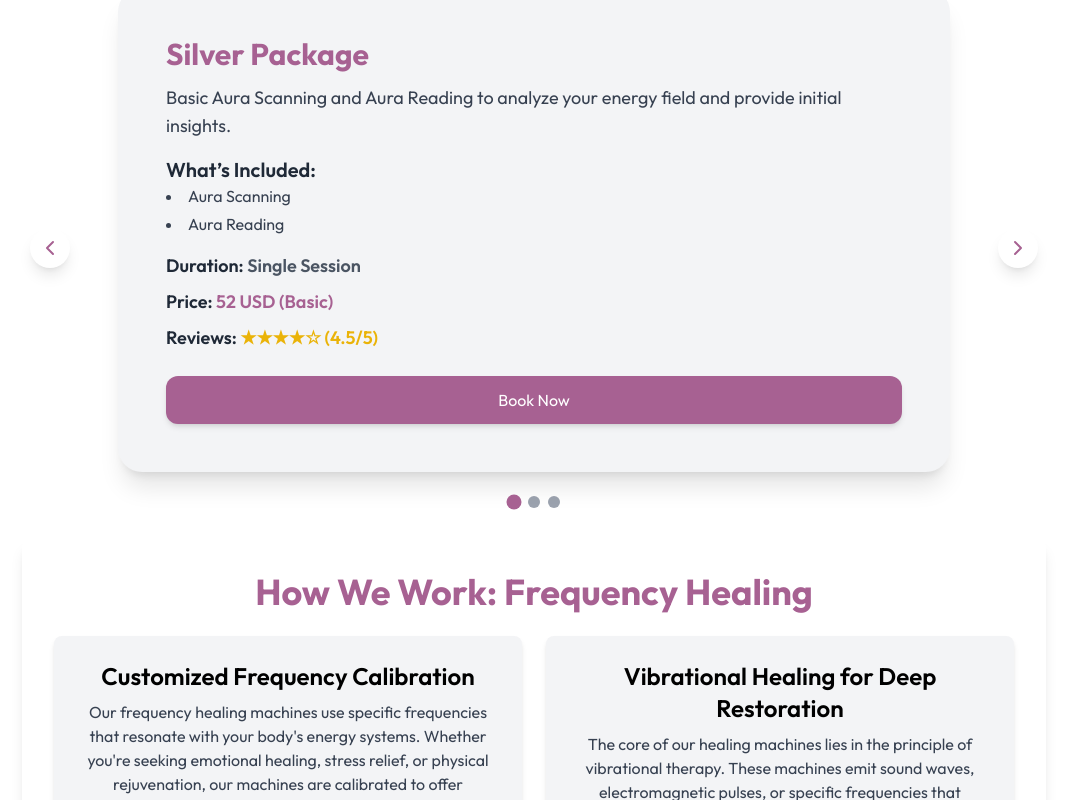
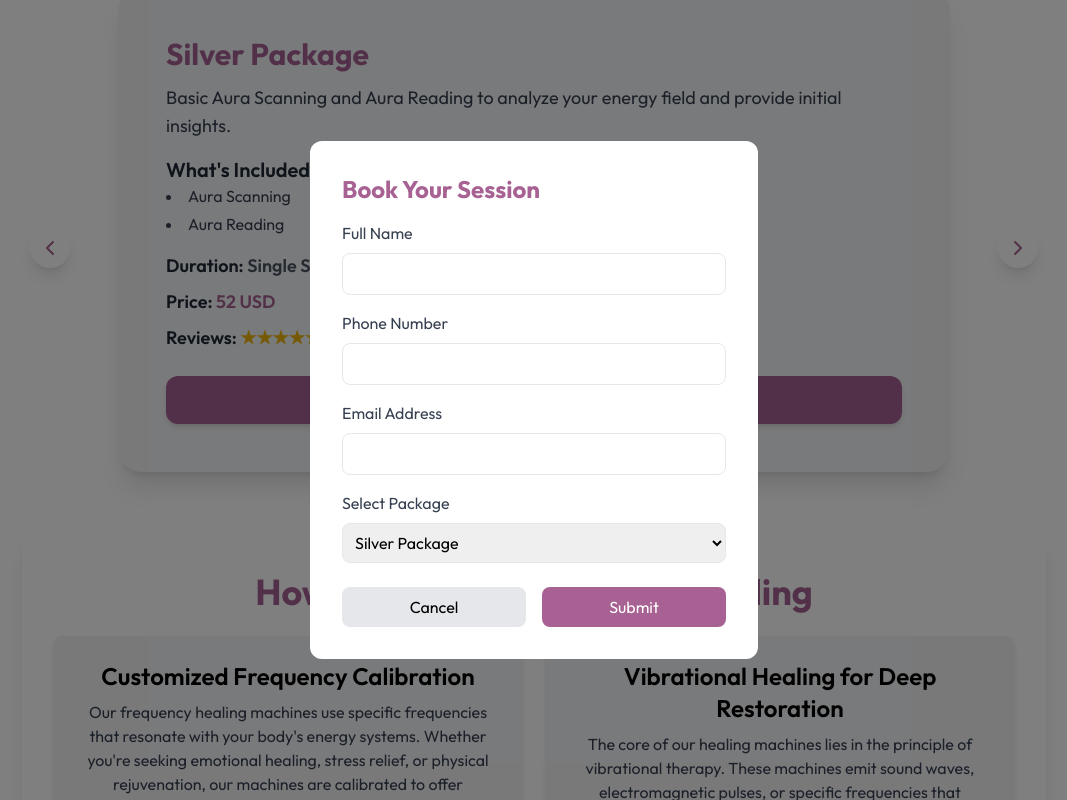
Before and after one commit to omkar2711/AuraWellness, a React (Vite) app: page / in a window 1280 px wide. Both pictures are taken after a click on the button "Book Now". Shown: the part 987-1787 px from the top of the page, without its empty margins (106-1173 px from the left). Built offline with nearby package versions, Linux system fonts and the light colour scheme; no server answers.

Commit message:
add book appointment frontend

```diff
--- a/src/assets/assets.js
+++ b/src/assets/assets.js
@@ -4,7 +4,7 @@ import group_profiles from './group_profiles.png'
 import profile_pic from './profile_pic.png'
 import contact_image from './contact_image.png'
 import about_image from './about_image.png'
-import Aura from '../assets/header/Aura.png'
+import Aura from './header/Aura.png'
 import dropdown_icon from './dropdown_icon.svg'
 import menu_icon from './menu_icon.svg'
 import cross_icon from './cross_icon.png'
--- a/src/components/howWeWork.jsx
+++ b/src/components/howWeWork.jsx
@@ -34,9 +34,9 @@ const Aurawellness = () => {
         ))}
       </div>
 
-      <div className="mt-8 flex justify-center">
+      {/* <div className="mt-8 flex justify-center">
         <img src='https://le-cdn.hibuwebsites.com/d81d78ffdac741a0a071450d7406ca1d/dms3rep/multi/opt/PrecisionCare-PNG-640w.png' alt="Frequency Healing Machine" className="rounded-lg shadow-lg w-full h-auto md:w-2/3" />
-      </div>
+      </div> */}
     </div>
   );
 };
--- a/src/components/products.jsx
+++ b/src/components/products.jsx
@@ -1,7 +1,12 @@
 import React, { useState } from 'react';
 import { ShoppingCart, ChevronLeft, ChevronRight } from 'lucide-react';
 import { motion, AnimatePresence } from 'framer-motion';
+import { useNavigate } from 'react-router-dom';
+import axios from 'axios';
+import { toast } from 'react-toastify';
 
+
+const backendUrl = import.meta.env.VITE_BACKEND_URL
 const products = [
   {
     id: 1,
@@ -13,7 +18,7 @@ const products = [
     ],
     duration: 'Single Session',
     price: '52 USD',
-    priceCategory: 'Basic',
+    priceCategory: '',
     reviews: '★★★★☆ (4.5/5)',
   },
   {
@@ -28,7 +33,7 @@ const products = [
     ],
     duration: '1 Counselling (45-60 mins) + 1 Meditation (60-90 mins)',
     price: '199 USD',
-    priceCategory: 'Medium',
+    priceCategory: '',
     reviews: '★★★★★ (4.8/5)',
   },
   {
@@ -44,13 +49,26 @@ const products = [
     ],
     duration: '2 Counselling (45-60 mins each) + 1 Meditation (60-90 mins)',
     price: '299 USD',
-    priceCategory: 'High',
+    priceCategory: '',
     reviews: '★★★★★ (5/5)',
   },
 ];
 
 export default function ProductPage() {
   const [currentIndex, setCurrentIndex] = useState(0);
+  const [showBookingForm, setShowBookingForm] = useState(false);
+  const [validationErrors, setValidationErrors] = useState({
+    phoneNumber: '',
+    email: ''
+  });
+  const [bookingData, setBookingData] = useState({
+    fullName: '',
+    phoneNumber: '',
+    email: '',
+    package: 'Silver Package'
+  });
+  const navigate = useNavigate();
+  const token = localStorage.getItem('token'); // Or use your auth context
 
   const nextSlide = () => {
     setCurrentIndex((prevIndex) =>
@@ -62,6 +80,99 @@ export default function ProductPage() {
     setCurrentIndex((prevIndex) =>
       prevIndex === 0 ? products.length - 1 : prevIndex - 1
     );
+  };
+
+  const validatePhoneNumber = (phoneNumber) => {
+    const phoneRegex = /^\+?[1-9]\d{1,14}$/;
+    return phoneRegex.test(phoneNumber.replace(/[\s()-]/g, ''));
+  };
+
+  const validateEmail = (email) => {
+    const emailRegex = /^[^\s@]+@[^\s@]+\.[^\s@]+$/;
+    return emailRegex.test(email);
+  };
+
+  const handleInputChange = (field, value) => {
+    setBookingData({ ...bookingData, [field]: value });
+
+    if (field === 'phoneNumber') {
+      if (!validatePhoneNumber(value)) {
+        setValidationErrors(prev => ({
+          ...prev,
+          phoneNumber: 'Please enter a valid phone number'
+        }));
+      } else {
+        setValidationErrors(prev => ({
+          ...prev,
+          phoneNumber: ''
+        }));
+      }
+    }
+
+    if (field === 'email') {
+      if (!validateEmail(value)) {
+        setValidationErrors(prev => ({
+          ...prev,
+          email: 'Please enter a valid email address'
+        }));
+      } else {
+        setValidationErrors(prev => ({
+          ...prev,
+          email: ''
+        }));
+      }
+    }
+  };
+
+  const handleBookingSubmit = async (e) => {
+    e.preventDefault();
+
+    // Validate both fields before submission
+    const isPhoneValid = validatePhoneNumber(bookingData.phoneNumber);
+    const isEmailValid = validateEmail(bookingData.email);
+
+    if (!isPhoneValid || !isEmailValid) {
+      setValidationErrors({
+        phoneNumber: !isPhoneValid ? 'Please enter a valid phone number' : '',
+        email: !isEmailValid ? 'Please enter a valid email address' : ''
+      });
+      return;
+    }
+
+    if (!token) {
+      toast.warning('Please login to book a package');
+      return navigate('/login');
+    }
+
+    try {
+      const response = await axios.post(backendUrl + '/api/user/all-appointments', {
+        ...bookingData,
+        package: bookingData.package
+      }, {
+        headers: { token }
+      });
+
+      if (response.data.success) {
+        toast.success('Package booked successfully!');
+        // Reset form and close modal on success
+        setShowBookingForm(false);
+        setBookingData({
+          fullName: '',
+          phoneNumber: '',
+          email: '',
+          package: 'Silver Package'
+        });
+        setValidationErrors({
+          phoneNumber: '',
+          email: ''
+        });
+      } else {
+        toast.error(response.data.message || 'Booking failed');
+      }
+    } catch (error) {
+      console.error('Error booking appointment:', error);
+      toast.error(error.response?.data?.message || 'Failed to book package');
+    }
   };
 
   return (
@@ -80,7 +191,7 @@ export default function ProductPage() {
               {products[currentIndex].title}
             </h2>
             <p className="text-lg text-gray-700">{products[currentIndex].description}</p>
-            <h3 className="text-xl font-semibold text-gray-800 mt-4">What’s Included:</h3>
+            <h3 className="text-xl font-semibold text-gray-800 mt-4">What's Included:</h3>
             <ul className="list-disc list-inside space-y-1 text-gray-700">
               {products[currentIndex].details.map((detail, index) => (
                 <li key={index}>{detail}</li>
@@ -90,18 +201,97 @@ export default function ProductPage() {
               <span className="text-gray-600"> {products[currentIndex].duration}</span>
             </p>
             <p className="text-lg font-semibold text-gray-800 mt-2">Price:
-              <span className="text-[#A76192]"> {products[currentIndex].price} ({products[currentIndex].priceCategory})</span>
+              <span className="text-[#A76192]"> {products[currentIndex].price} </span>
             </p>
             <p className="text-lg font-semibold text-gray-800 mt-2">Reviews:
               <span className="text-yellow-500"> {products[currentIndex].reviews}</span>
             </p>
 
-            <button className="mt-6 w-full bg-[#A76192] text-white py-3 px-6 rounded-xl hover:bg-[#8A4A7A] transition shadow-md">
+            <button
+              className="mt-6 w-full bg-[#A76192] text-white py-3 px-6 rounded-xl hover:bg-[#8A4A7A] transition shadow-md"
+              onClick={() => setShowBookingForm(true)}
+            >
               Book Now
             </button>
           </motion.div>
         </AnimatePresence>
       </div>
+
+      {/* Booking Form Modal */}
+      {showBookingForm && (
+        <div className="fixed inset-0 bg-black bg-opacity-50 flex items-center justify-center z-50">
+          <div className="bg-white p-8 rounded-xl max-w-md w-full">
+            <h3 className="text-2xl font-bold text-[#A76192] mb-4">Book Your Session</h3>
+            <form onSubmit={handleBookingSubmit}>
+              <div className="space-y-4">
+                <div>
+                  <label className="block text-gray-700 mb-2">Full Name</label>
+                  <input
+                    type="text"
+                    required
+                    className="w-full p-2 border rounded-lg"
+                    value={bookingData.fullName}
+                    onChange={(e) => setBookingData({...bookingData, fullName: e.target.value})}
+                  />
+                </div>
+                <div>
+                  <label className="block text-gray-700 mb-2">Phone Number</label>
+                  <input
+                    type="tel"
+                    required
+                    className={`w-full p-2 border rounded-lg ${validationErrors.phoneNumber ? 'border-red-500' : ''}`}
+                    value={bookingData.phoneNumber}
+                    onChange={(e) => handleInputChange('phoneNumber', e.target.value)}
+                  />
+                  {validationErrors.phoneNumber && (
+                    <p className="text-red-500 text-sm mt-1">{validationErrors.phoneNumber}</p>
+                  )}
+                </div>
+                <div>
+                  <label className="block text-gray-700 mb-2">Email Address</label>
+                  <input
+                    type="email"
+                    required
+                    className={`w-full p-2 border rounded-lg ${validationErrors.email ? 'border-red-500' : ''}`}
+                    value={bookingData.email}
+                    onChange={(e) => handleInputChange('email', e.target.value)}
+                  />
+                  {validationErrors.email && (
+                    <p className="text-red-500 text-sm mt-1">{validationErrors.email}</p>
+                  )}
+                </div>
+                <div>
+                  <label className="block text-gray-700 mb-2">Select Package</label>
+                  <select
+                    className="w-full p-2 border rounded-lg"
+                    value={bookingData.package}
+                    onChange={(e) => setBookingData({...bookingData, package: e.target.value})}
+                  >
+                    <option>Silver Package</option>
+                    <option>Gold Package</option>
+                    <option>Platinum Package</option>
+                  </select>
+                </div>
+              </div>
+              <div className="flex space-x-4 mt-6">
+                <button
+                  type="button"
+                  className="w-1/2 py-2 bg-gray-200 rounded-lg"
+                  onClick={() => setShowBookingForm(false)}
+                >
+                  Cancel
+                </button>
+                <button
+                  type="submit"
+                  className="w-1/2 py-2 bg-[#A76192] text-white rounded-lg hover:bg-[#8A4A7A]"
+                >
+                  Submit
+                </button>
+              </div>
+            </form>
+          </div>
+        </div>
+      )}
 
       {/* Navigation Buttons */}
       <button
--- a/src/pages/Products.jsx
+++ b/src/pages/Products.jsx
@@ -1,9 +1,16 @@
 import React, { useState } from 'react';
 import { X } from 'lucide-react';
 import { motion, AnimatePresence } from 'framer-motion';
-import Silver from '../../src/assets/header/Sample_Image.jpg';
-import Gold from '../../src/assets/header/SampleImage2.jpeg';
-import Platinum from '../../src/assets/header/SliderImage3.png';
+import Silver from '../assets/header/Sample_Image.jpg';
+import Gold from '../assets/header/SampleImage2.jpeg';
+import Platinum from '../assets/header/SliderImage3.png';
+import axios from 'axios';
+import { useNavigate } from 'react-router-dom';
+import { toast } from 'react-toastify';
+
+
+const backendUrl = import.meta.env.VITE_BACKEND_URL
+
 
 
 // Package Data
@@ -53,46 +60,117 @@ const packages = [
 ];
 
 // Modal Component
-function PackageModal({ selectedPackage, onClose }) {
+function PackageModal({ selectedPackage, onClose, token }) {
+  const navigate = useNavigate();
+  const [formData, setFormData] = useState({
+    fullName: '',
+    email: '',
+    phoneNumber: ''
+  });
+
+  const handleSubmit = async () => {
+    if (!token) {
+      toast.warning('Please login to book a package');
+      return navigate('/login');
+    }
+
+    try {
+      const { data } = await axios.post(backendUrl + '/api/user/all-appointments', {
+        ...formData,
+        package: selectedPackage.name
+      }, {
+        headers: { token }
+      });
+
+      if (data.success) {
+        toast.success('Package booked successfully!');
+        onClose();
+        // navigate('/my-appointments');
+      } else {
+        toast.error(data.message || 'Booking failed');
+      }
+    } catch (error) {
+      console.error('Booking error:', error);
+      toast.error(error.response?.data?.message || 'Failed to book package');
+    }
+  };
+
   if (!selectedPackage) return null;
   return (
     <AnimatePresence>
       <motion.div
-        className="fixed inset-0 flex items-center justify-center z-50 bg-black bg-opacity-50"
+        className="fixed inset-0 flex items-start justify-center z-50 bg-black bg-opacity-50 p-2 sm:p-4 overflow-y-auto min-h-screen"
         initial={{ opacity: 0 }}
         animate={{ opacity: 1 }}
         exit={{ opacity: 0 }}
       >
         <motion.div
-          className="bg-white rounded-2xl p-8 shadow-2xl w-full max-w-4xl relative"
+          className="bg-white rounded-2xl p-4 sm:p-6 md:p-8 shadow-2xl w-full max-w-6xl relative flex flex-col md:flex-row gap-4 md:gap-8 my-2 sm:my-4 md:my-8"
           initial={{ y: 50, opacity: 0 }}
           animate={{ y: 0, opacity: 1 }}
           exit={{ y: 50, opacity: 0 }}
           transition={{ type: 'spring', stiffness: 100 }}
         >
           <button
-            className="absolute top-4 right-4 text-gray-500 hover:text-gray-800 transition-colors"
+            className="absolute top-2 right-2 sm:top-4 sm:right-4 text-gray-500 hover:text-gray-800 transition-colors z-10"
             onClick={onClose}
           >
             <X className="w-6 h-6" />
           </button>
+
+          {/* Left Column - Package Information */}
+          <div className="flex-1 space-y-3 sm:space-y-4 md:space-y-6 overflow-y-auto max-h-[70vh] md:max-h-[80vh] pr-2">
             <img
               src={selectedPackage.sampleImage}
               alt={selectedPackage.name}
-            className="w-full h-64 object-cover rounded-xl mb-6"
+              className="w-full h-32 sm:h-48 md:h-56 object-cover rounded-xl"
             />
-          <h2 className="text-3xl font-bold text-gray-800 mb-4">{selectedPackage.name}</h2>
-          <p className="text-gray-600 mb-4">{selectedPackage.description}</p>
-          <h3 className="text-xl font-semibold text-gray-800 mb-2">Benefits:</h3>
-          <ul className="list-disc list-inside text-gray-600 space-y-1 mb-6">
+            <h2 className="text-xl sm:text-2xl md:text-3xl font-bold text-gray-800">{selectedPackage.name}</h2>
+            <p className="text-sm sm:text-base text-gray-600">{selectedPackage.description}</p>
+            <div>
+              <h3 className="text-base sm:text-lg md:text-xl font-semibold text-gray-800 mb-1 sm:mb-2">Benefits:</h3>
+              <ul className="list-disc list-inside text-sm sm:text-base text-gray-600 space-y-0.5 sm:space-y-1">
                 {selectedPackage.benefits.map((benefit, index) => (
                   <li key={index}>{benefit}</li>
                 ))}
               </ul>
-          <h3 className="text-2xl font-semibold text-gray-800 mb-4">Price: {selectedPackage.price}</h3>
-          <button className="w-full bg-[#A76192] text-white py-3 rounded-xl font-semibold shadow-md hover:bg-[#904873] transition-all">
-            Get Started
+            </div>
+            <h3 className="text-lg sm:text-xl md:text-2xl font-semibold text-gray-800">Price: {selectedPackage.price}</h3>
+          </div>
+
+          {/* Right Column - Booking Form */}
+          <div className="flex-1 flex flex-col space-y-3 sm:space-y-4 md:space-y-6 mt-4 md:mt-0 overflow-y-auto max-h-[70vh] md:max-h-[80vh] pr-2">
+            <h3 className="text-lg sm:text-xl md:text-2xl font-semibold text-gray-800">Book Your Package</h3>
+            <form className="space-y-2 sm:space-y-3 md:space-y-4 flex-grow">
+              <input
+                type="text"
+                placeholder="Full Name"
+                className="w-full p-2 sm:p-3 border rounded-lg text-sm sm:text-base"
+                value={formData.fullName}
+                onChange={(e) => setFormData({...formData, fullName: e.target.value})}
+              />
+              <input
+                type="email"
+                placeholder="Email"
+                className="w-full p-2 sm:p-3 border rounded-lg text-sm sm:text-base"
+                value={formData.email}
+                onChange={(e) => setFormData({...formData, email: e.target.value})}
+              />
+              <input
+                type="tel"
+                placeholder="Phone Number"
+                className="w-full p-2 sm:p-3 border rounded-lg text-sm sm:text-base"
+                value={formData.phoneNumber}
+                onChange={(e) => setFormData({...formData, phoneNumber: e.target.value})}
+              />
+            </form>
+            <button
+              className="w-full bg-[#A76192] text-white py-2 sm:py-3 rounded-xl font-semibold shadow-md hover:bg-[#904873] transition-all text-sm sm:text-base sticky bottom-0"
+              onClick={handleSubmit}
+            >
+              Book Now
             </button>
+          </div>
         </motion.div>
       </motion.div>
     </AnimatePresence>
@@ -121,6 +199,7 @@ function PackageCard({ pkg, onClick }) {
 
 export default function Packages() {
   const [selectedPackage, setSelectedPackage] = useState(null);
+  const token = localStorage.getItem('token'); // Or use your auth context
 
   return (
     <div className="min-h-screen py-16">
@@ -147,6 +226,7 @@ export default function Packages() {
       <PackageModal
         selectedPackage={selectedPackage}
         onClose={() => setSelectedPackage(null)}
+        token={token}
       />
     </div>
   );
```
Also changed, not shown: src/lib/content.js, 1 other file (tests, documents, lock files or other folders). Lines whose indentation alone changed are shown as unchanged.
